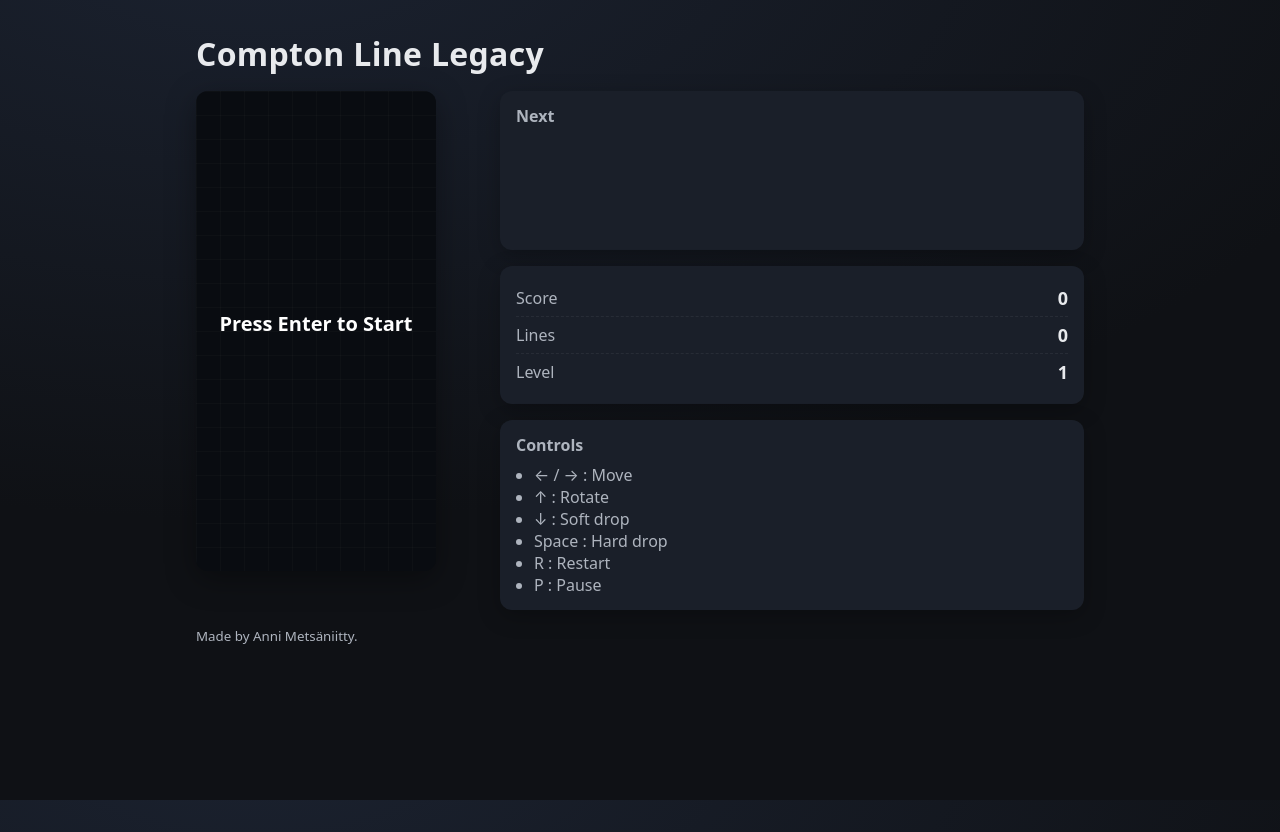
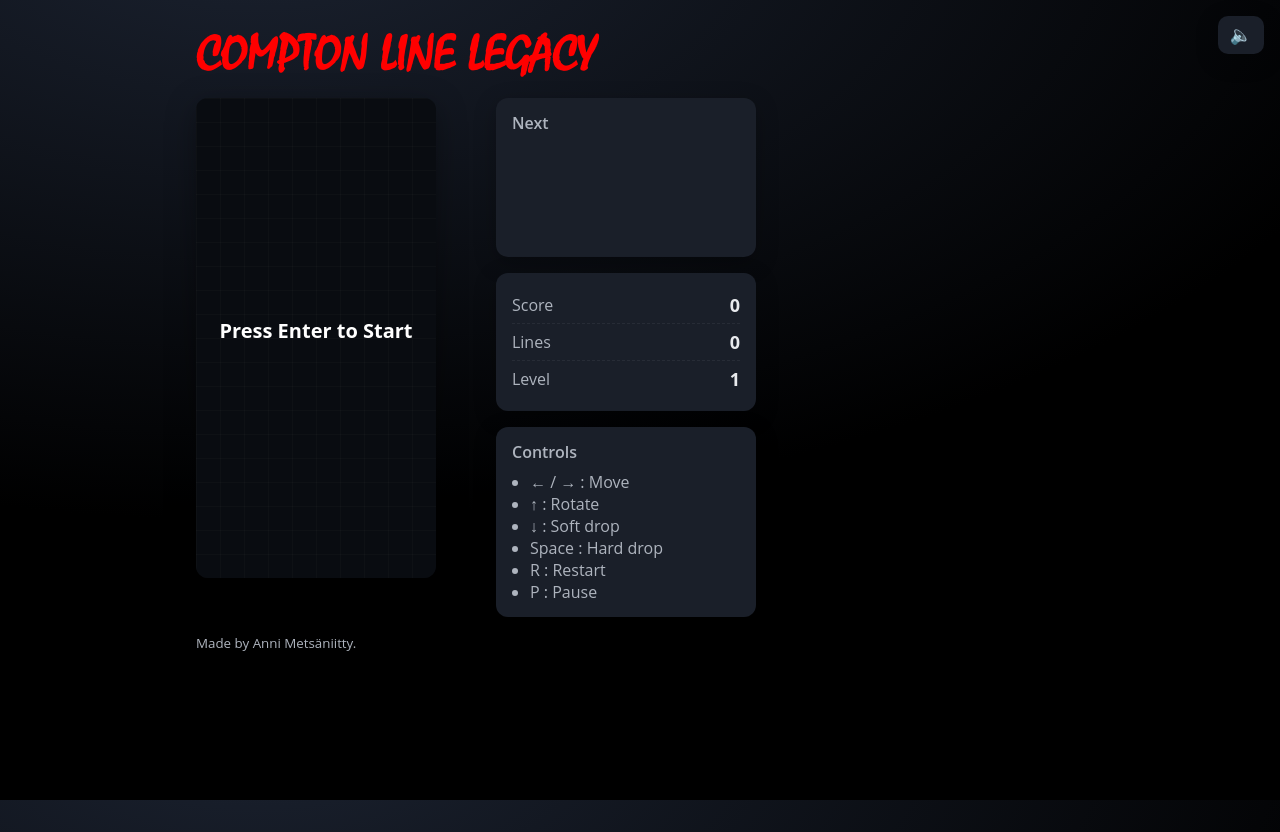
Before and after one commit to AnniMetsaniitty/javascript-tetris, a plain HTML site: page index.html in a window 1280 px wide. Drawn offline with Linux system fonts and the light colour scheme.

Commit message:
Multiple updates across project

```diff
--- a/index.html
+++ b/index.html
@@ -8,7 +8,8 @@
 </head>
 <body>
   <div class="wrap">
-    <h1>Compton Line Legacy</h1>
+
+    <h1>COMPTON LINE LEGACY</h1>
 
     <div class="game">
       <canvas id="board" width="240" height="480"></canvas>
@@ -39,6 +40,8 @@
       </div>
     </div>
 
+    <button id="soundBtn" class="sound-btn floating" aria-pressed="false" title="Toggle sound">🔊</button>
+
     <footer>
       <small>
         Made by Anni Metsäniitty.
--- a/style.css
+++ b/style.css
@@ -1,5 +1,12 @@
+@font-face {
+  font-family: 'Mistral';
+  src: url('./assets/MISTRAL.TTF') format('truetype');
+  font-weight: normal;
+  font-style: normal;
+}
+
 :root {
-  --bg: #0f1115;
+  --bg: #000000;
   --fg: #e8eaed;
   --muted: #aeb4be;
   --panel: #1a1f29;
@@ -10,10 +17,11 @@
 html, body { height: 100%; }
 body {
   margin: 0;
-  font-family: system-ui, -apple-system, Segoe UI, Roboto, Ubuntu, "Helvetica Neue", Arial, "Noto Sans", "Apple Color Emoji", "Segoe UI Emoji", "Segoe UI Symbol";
+  font-family: Ubuntu, Cantarell, 'Open Sans', 'Helvetica Neue', sans-serif;
   color: var(--fg);
   background: radial-gradient(1200px 600px at 20% -10%, #1b2230, var(--bg));
 }
+
 
 .wrap {
   max-width: 920px;
@@ -21,13 +29,13 @@ body {
   padding: 0 16px;
 }
 
-h1 { margin: 0 0 16px; font-weight: 700; letter-spacing: .3px; }
+h1 { margin: 0 0 16px; font-size: 50px ; font-family: 'Mistral', cursive ;font-weight: 900; color: red; letter-spacing: .3px; }
 h2 { margin: 0 0 8px; font-size: 16px; color: var(--muted); font-weight: 600; }
 
 .game {
   display: grid;
-  grid-template-columns: 240px 16px 1fr;
-  gap: 24px;
+  grid-template-columns: 240px minmax(200px, 260px); /* board | sidebar */
+  gap: 60px;
   align-items: start;
 }
 
@@ -39,7 +47,7 @@ h2 { margin: 0 0 8px; font-size: 16px; color: var(--muted); font-weight: 600; }
 }
 
 .sidebar {
-  grid-column: 3 / span 1;
+  grid-column: 2;
   display: grid;
   grid-template-columns: 1fr;
   gap: 16px;
@@ -68,3 +76,40 @@ h2 { margin: 0 0 8px; font-size: 16px; color: var(--muted); font-weight: 600; }
 footer { margin-top: 14px; color: var(--muted); }
 footer a { color: var(--accent); text-decoration: none; }
 footer a:hover { text-decoration: underline; }
+
+.sound-panel {
+  display: flex;
+  justify-content: center;
+}
+
+.sound-btn {
+  appearance: none;
+  border: 0;
+  background: var(--panel);
+  color: var(--fg);
+  font-size: 18px;
+  line-height: 1;
+  padding: 10px 12px;
+  border-radius: 10px;
+  box-shadow: 0 6px 22px rgba(0,0,0,.25);
+  cursor: pointer;
+}
+.sound-btn:focus { outline: 2px solid rgba(122,162,247,.45); outline-offset: 2px; }
+.sound-btn:hover { filter: brightness(1.05); }
+
+.sound-btn.floating {
+  position: fixed;
+  top: 16px;
+  right: 16px;
+  z-index: 999;
+}
+
+.hero-image {
+  position: fixed;
+  bottom: 0;
+  right: 0;
+  width: 300px;
+  opacity: .15;
+  user-select: none;
+  pointer-events: none;
+}
--- a/tetris.js
+++ b/tetris.js
@@ -82,6 +82,43 @@ function rotateMatrix(m) {
 
 function clone(obj) {
   return JSON.parse(JSON.stringify(obj));
+}
+
+// -------------------------------------------------------------
+// Audio (background music)
+// -------------------------------------------------------------
+const audio = new Audio("boys-n-the-hood.mp3"); // adjust path if needed
+audio.loop = true;
+audio.volume = 0.1;
+
+// Start off paused (sound OFF by default)
+let audioStarted = false;
+
+const soundBtn = $("#soundBtn");
+
+function updateSoundBtn() {
+  const on = !audio.paused && !audio.muted;
+  if (soundBtn) {
+    soundBtn.textContent = on ? "🔊" : "🔈";
+    soundBtn.setAttribute("aria-pressed", on ? "true" : "false");
+    soundBtn.title = on ? "Sound on (click to mute)" : "Sound off (click to unmute)";
+  }
+}
+
+if (soundBtn) {
+  soundBtn.addEventListener("click", () => {
+    if (audio.paused) {
+      audio.play().then(() => {
+        audioStarted = true;
+        updateSoundBtn();
+      }).catch(() => {
+        // user interaction required, can try again
+      });
+    } else {
+      audio.pause();
+      updateSoundBtn();
+    }
+  });
 }
 
 // -------------------------------------------------------------
@@ -417,6 +454,7 @@ function hardDrop() {
 // Input
 // -------------------------------------------------------------
 window.addEventListener("keydown", (e) => {
+
   // Start screen
   if (state.waitingStart) {
     if (e.key === "Enter") {
@@ -468,6 +506,15 @@ window.addEventListener("keydown", (e) => {
   draw();
 });
 
+// -------------------------------------------------------------
+// Lifecycle
+// -------------------------------------------------------------
+(function init() {
+  boardCanvas.width = COLS * BLOCK;
+  boardCanvas.height = ROWS * BLOCK;
+  updateSoundBtn(); // now shows 🔈 by default
+  draw();
+})();
 
 function paddedMatrix(matrix) {
   // ensure square matrix for rotation (O already square)
```
Also changed, not shown: assets/MISTRAL.TTF (added), 2 other files.
